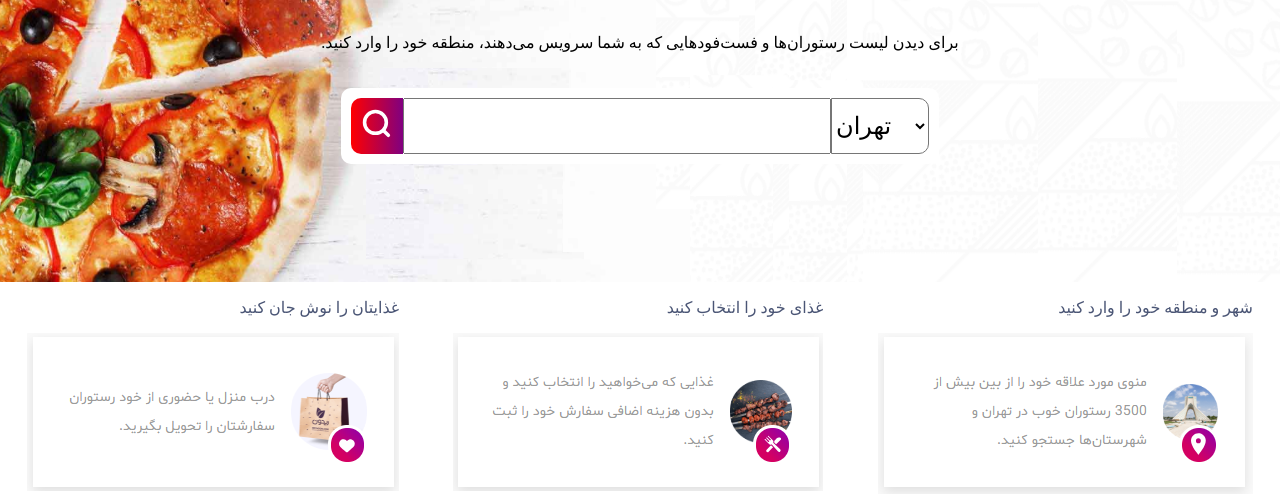
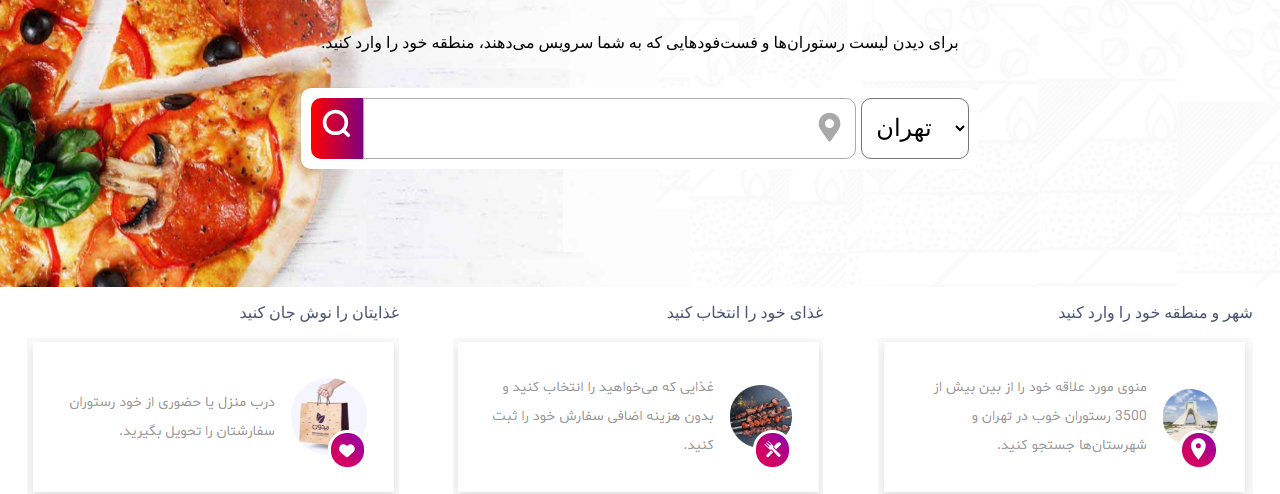
Before and after one commit to aliarjomandbigdeli/web-programming, a plain HTML site: page src/main.html in a window 1280 px wide. Shown: the part 316-810 px from the top of the page. Drawn offline with Linux system fonts and the light colour scheme; a web font is replaced by a local one.

Commit message:
modify search bar in main

```diff
--- a/assets/main.css
+++ b/assets/main.css
@@ -54,13 +54,39 @@
 }
 
 #city-sel {
+    border-radius: 10px;
+    font-size: 1.5em;
+    background-color: white;
+    margin-left: 5px;
+    padding-left: 10px;
+}
+
+#search-input {
+    display: flex;
     border-bottom-right-radius: 10px;
     border-top-right-radius: 10px;
-    font-size: 1.5em;
-    background-color: white;
+    border-width: 1px;
+    border-color: darkgray;
+    border-style: solid;
 }
 
-#search-icon-div {
+#search-input > input {
+    border-width: 0;
+    padding: 10px;
+    color: var(--loign-register-txt-color);
+}
+
+#search-input > div{
+    padding: 15px;
+}
+
+#search-input > div > i {
+    background-color: white;
+    color: darkgray;
+    font-size: 1.8em;
+}
+
+#search-btn-icon-div {
     padding: 10px;
     border-bottom-left-radius: 10px;
     border-top-left-radius: 10px;
--- a/src/main.html
+++ b/src/main.html
@@ -33,11 +33,14 @@
             <option value="شیراز">شیراز</option>
             <option value="مشهد">مشهد</option>
         </select>
-        <input size="55" list="districts" name="district" dir="rtl">
-        <datalist id="districts">
-            <option value="جستجو خودکار منطقه شما">
-        </datalist>
-        <div class="search-bar-items" id="search-icon-div">
+        <div id="search-input">
+            <input size="55" list="districts" name="district" dir="rtl">
+            <datalist id="districts">
+                <option value="جستجو خودکار منطقه شما">
+            </datalist>
+            <div id="location-icon"><i class="fas fa-map-marker-alt"></i></div>
+        </div>
+        <div class="search-bar-items" id="search-btn-icon-div">
             <svg xmlns="http://www.w3.org/2000/svg" width="32" height="32" viewBox="0 0 18 18">
                 <g fill="none" fill-rule="evenodd">
                     <path d="M0 0h18v18H0z"></path>
```
Also changed, not shown: src/login.html (+1 -1 lines), src/register.html (+1 -1 lines).
